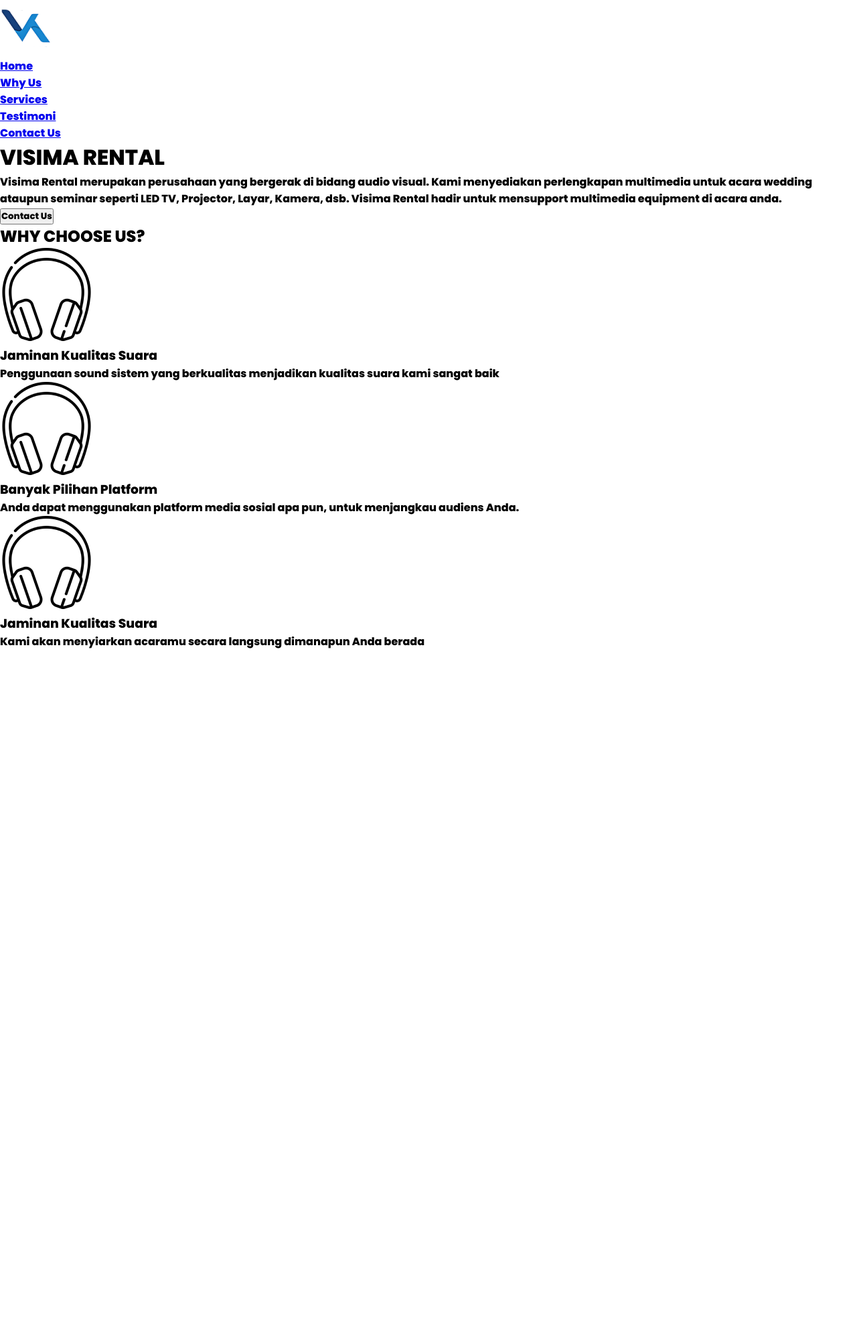
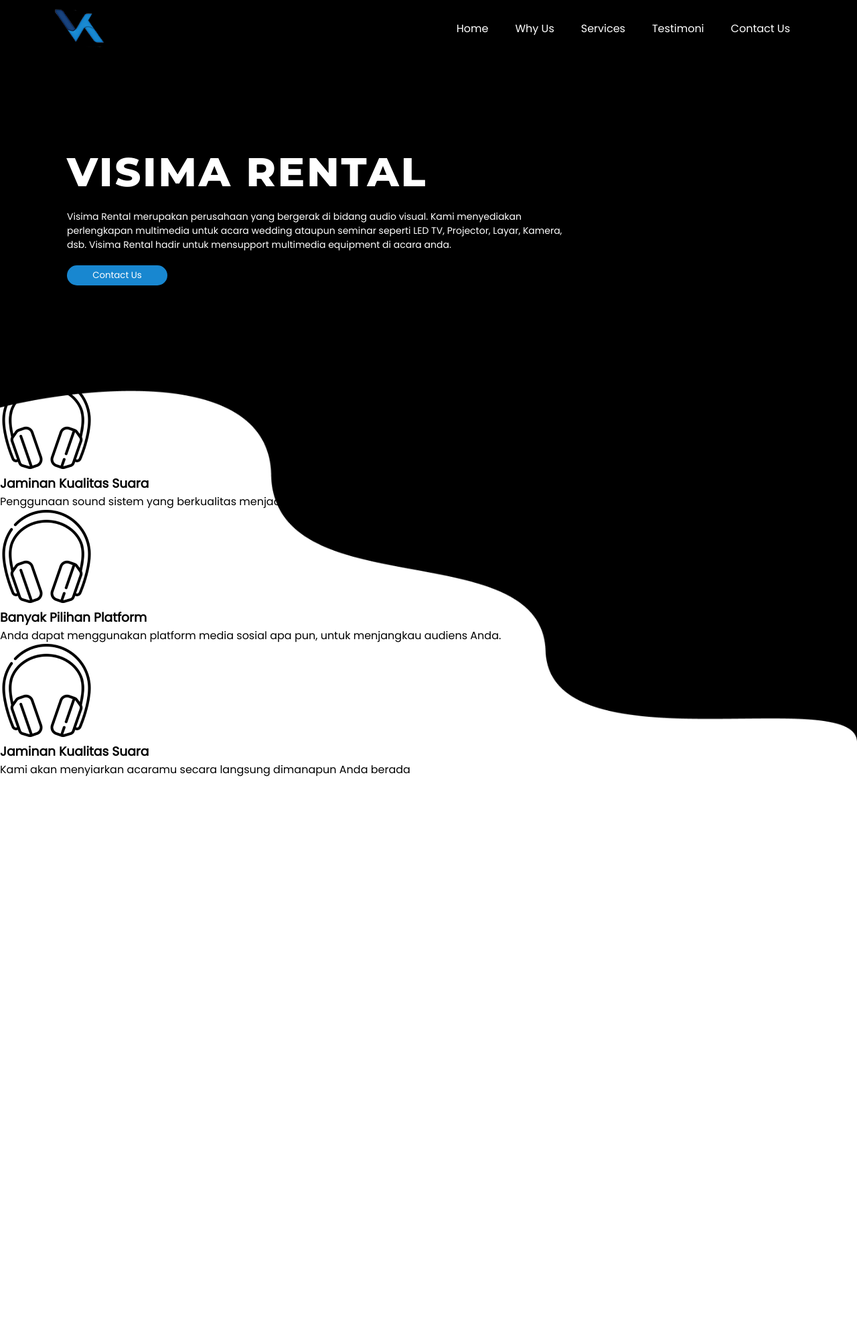
Before and after one commit to muhamadrizki28/jokiwebmulmed, a PHP site: page /indexeka.html in a window 1280 px wide. Shown: the whole page at 67% size. Before the commit the page ends 968 px from the top, so only its background shows below. Run offline with PHP 8.4, Linux system fonts and the light colour scheme.

Commit message:
header eka

```diff
--- a/assets/css/style.css
+++ b/assets/css/style.css
@@ -1,4 +1,4 @@
-@import url("https://fonts.googleapis.com/css2?family=Montserrat:wght@800&family=Poppins:wght@800&display=swap");
+@import url("https://fonts.googleapis.com/css2?family=Montserrat:wght@800&family=Poppins&display=swap");
 /* NOTESS
     FONT KECIL : font-family: "Poppins", sans-serif;
     JUDUL GEDE : font-family: 'Montserrat', sans-serif;
@@ -8,8 +8,73 @@
   margin: 0;
   box-sizing: border-box;
   font-family: "Poppins", sans-serif;
-  /*  */
+}
+h1 {
+  font-family: "Montserrat", sans-serif;
 }
 /* riski */
 
 /* eka */
+button {
+  width: 150px;
+  padding: 5px;
+  border-radius: 100px;
+  border: none;
+  background-color: #1887d0;
+  color: white;
+  transition: all 0.3s;
+  cursor: pointer;
+}
+button:hover {
+  background-color: white;
+  color: black;
+}
+body {
+  height: 2000px;
+  width: 100%;
+  background-image: url("../img/head.png");
+  background-size: 100%;
+  background-repeat: no-repeat;
+}
+nav {
+  display: flex;
+  justify-content: space-between;
+  background-color: rgb(0, 0, 0);
+  padding-right: 80px;
+  padding-left: 80px;
+  position: fixed;
+  width: 100%;
+  box-shadow: 2px 2px 10px rgba(0, 0, 0, 0.685);
+}
+nav ul {
+  display: flex;
+  list-style: none;
+  margin-top: 20px;
+}
+nav ul li {
+  margin: 10px 20px 10px 20px;
+}
+nav ul li a {
+  color: white;
+  text-decoration: none;
+  transition: all 0.3s;
+}
+nav ul li a:hover {
+  color: #48a0db;
+  border-bottom: 2px solid #48a0db;
+}
+header {
+  padding: 100px;
+  padding-top: 100px;
+  color: white;
+}
+header h1 {
+  margin-top: 120px;
+  font-size: 60px;
+  letter-spacing: 3px;
+}
+header p {
+  font-size: 14px;
+  width: 70%;
+  margin: 20px 0 20px 0;
+}
```
